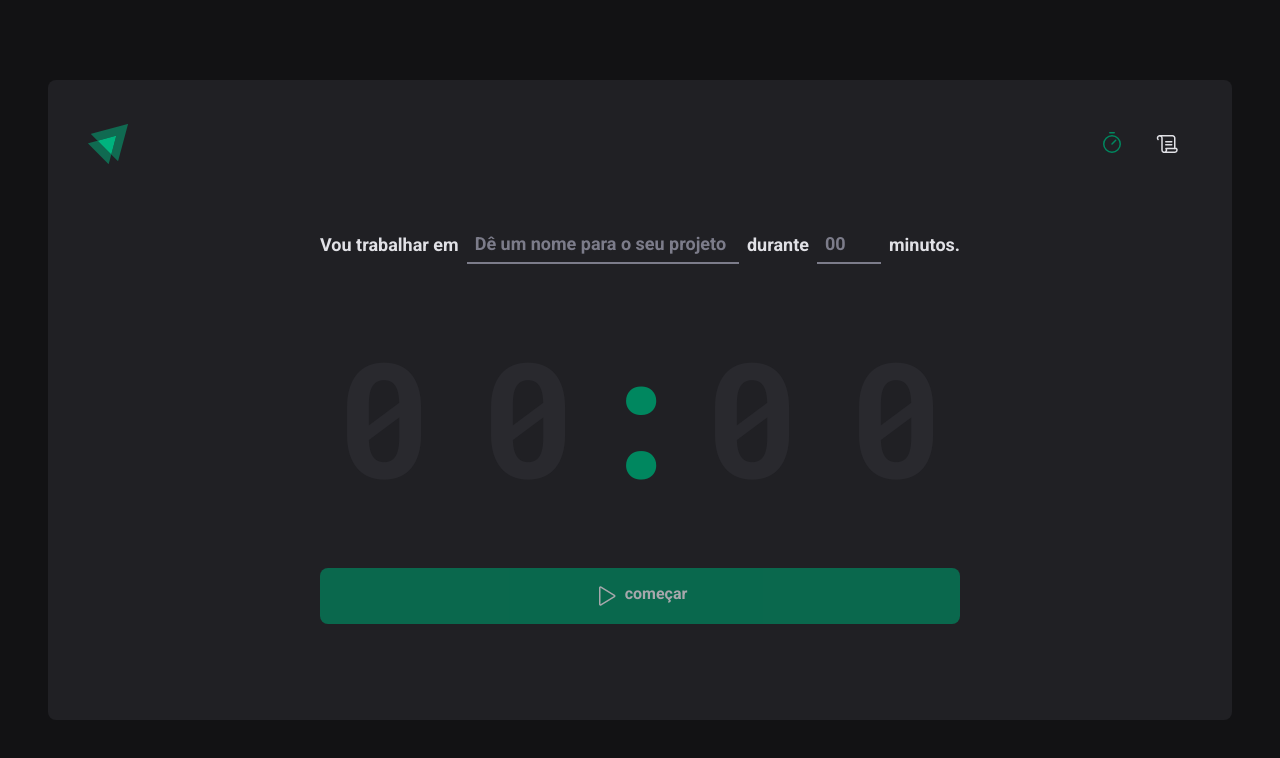
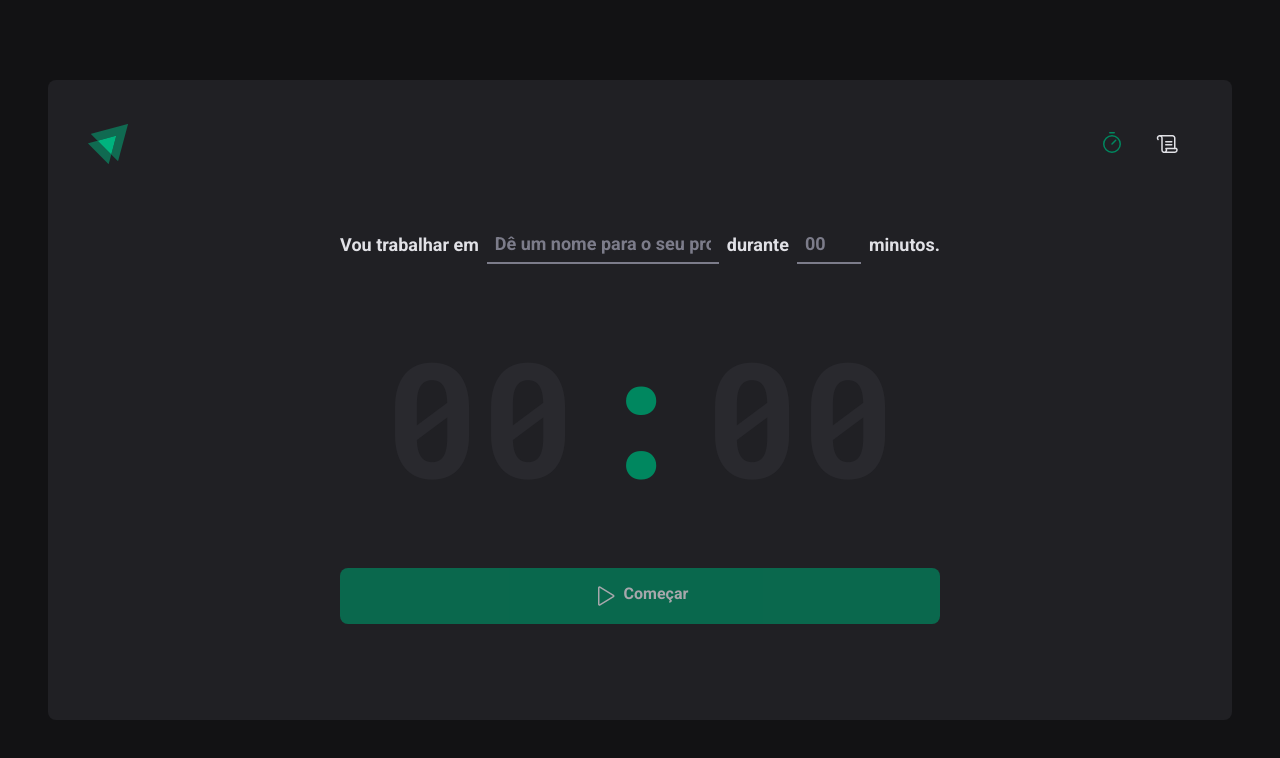
Before and after one commit to Eduardo-Anjos/Ignite-Timer, a React (Vite) app: page / in a window 1280 px wide. Shown: the top 758 px of the page. Built offline with nearby package versions, Linux system fonts and the light colour scheme.

Commit message:
feat :sparkles:Took some classes on my project

```diff
--- a/package.json
+++ b/package.json
@@ -13,6 +13,7 @@
     "phosphor-react": "^1.4.1",
     "react": "^19.1.0",
     "react-dom": "^19.1.0",
+    "react-hook-form": "^7.62.0",
     "react-router-dom": "^7.8.0",
     "styled-components": "^6.1.19"
   },
--- a/src/pages/Home/index.tsx
+++ b/src/pages/Home/index.tsx
@@ -1,4 +1,6 @@
 import { Play } from "phosphor-react";
+import { useForm } from "react-hook-form";
+
 import {
   ConstdownContainer,
   FormContainer,
@@ -10,25 +12,34 @@ import {
 } from "./styles";
 
 export function Home() {
+  const { register, handleSubmit, watch } = useForm();
+
+  function handleCreateNewCycle(data: any) {
+    console.log(data);
+  }
+
+  const task = watch("task");
+  const isSubmitDisabled = !task;
+
   return (
     <HomeContainer>
-      <form action="">
+      <form onSubmit={handleSubmit(handleCreateNewCycle)}>
         <FormContainer>
           <label htmlFor="task">Vou trabalhar em</label>
           <TaskIntput
-            list="task-suggestions"
             id="task"
             placeholder="Dê um nome para o seu projeto"
+            list="task-suggestions"
+            {...register("task")}
           />
 
           <datalist id="task-suggestions">
-            <option value="Projeto 1"></option>
-            <option value=" Projeto 2"></option>
-            <option value="Projeto 3"></option>
-            <option value="banana"></option>
+            <option value="Projeto 1" />
+            <option value="Projeto 2" />
+            <option value="Projeto 3" />
           </datalist>
 
-          <label htmlFor="">durante</label>
+          <label htmlFor="minutesAmount">durante</label>
           <MinutesAmountInput
             type="number"
             id="minutesAmount"
@@ -36,22 +47,21 @@ export function Home() {
             step={5}
             min={5}
             max={60}
+            {...register("minutesAmount", { valueAsNumber: true })}
           />
 
           <span>minutos.</span>
         </FormContainer>
 
         <ConstdownContainer>
-          <span>0</span>
-          <span>0</span>
+          <span>00</span>
           <Separator>:</Separator>
-          <span>0</span>
-          <span>0</span>
+          <span>00</span>
         </ConstdownContainer>
 
-        <StartCountdownButton disabled type="submit">
+        <StartCountdownButton disabled={isSubmitDisabled} type="submit">
           <Play size={24} />
-          começar
+          Começar
         </StartCountdownButton>
       </form>
     </HomeContainer>
```
Also changed, not shown: 1 other file (tests, documents, lock files or other folders).
